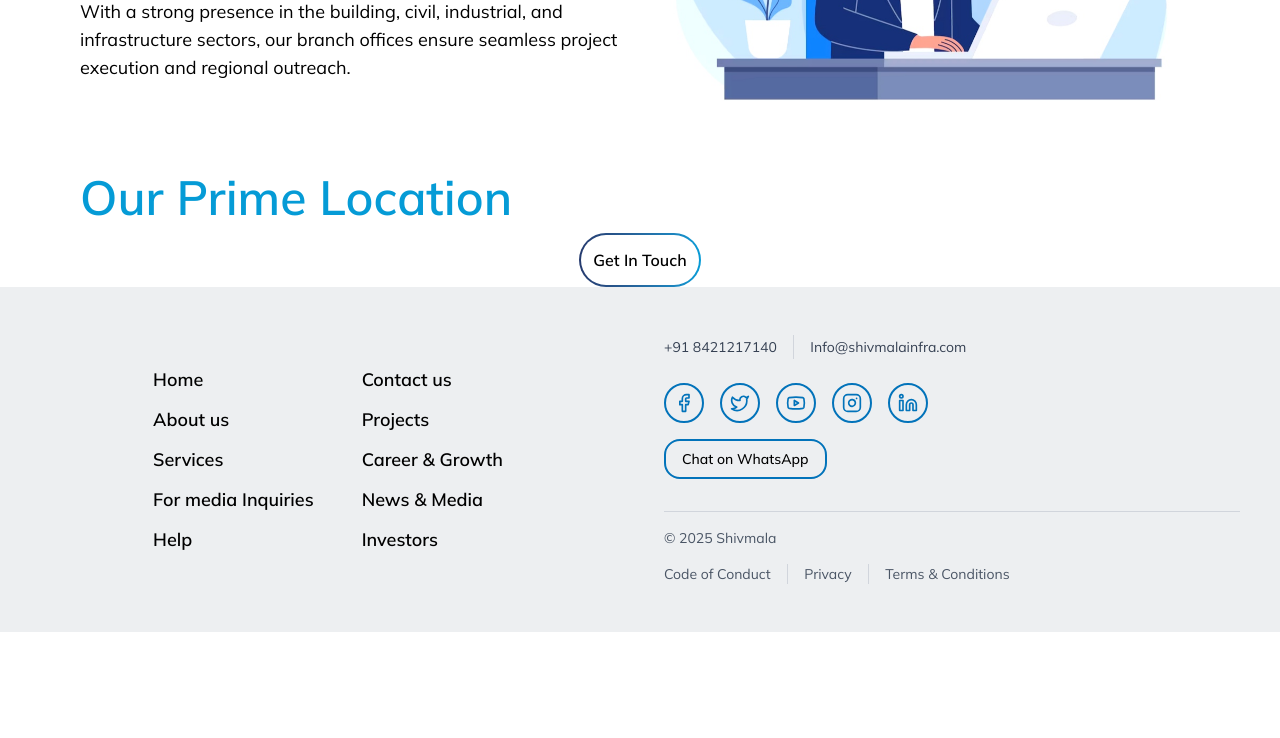
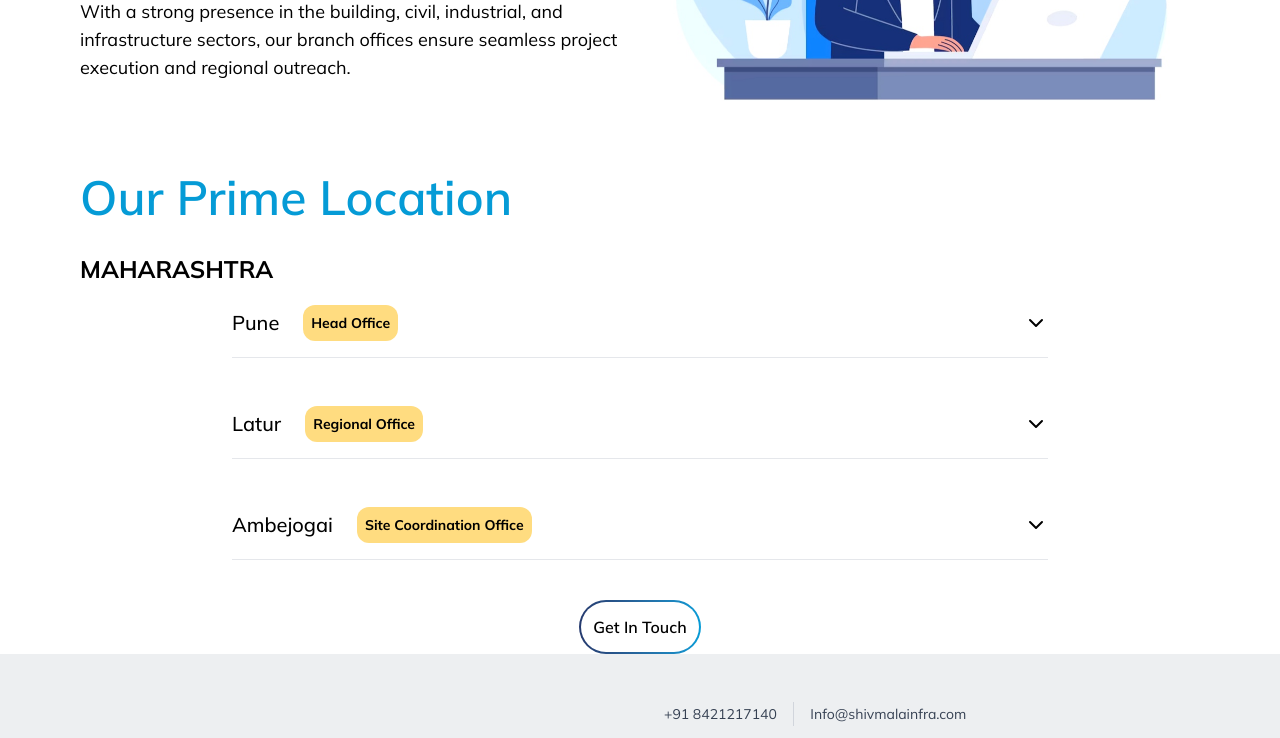
Before and after one commit to SHUBH4M13/Shivmala, a React (Vite) app: page /contactus in a window 1280 px wide. Shown: the part 428-1166 px from the top of the page. Before the commit the page ends 1060 px from the top, so only its background shows below. Built offline with nearby package versions, Linux system fonts and the light colour scheme; the HTML template or start-up script is replaced by a standard one.

Commit message:
completed contactus

```diff
--- /dev/null
+++ b/src/Components/Contact/LocationItem.jsx
@@ -0,0 +1,30 @@
+// LocationItem.jsx
+import React from 'react';
+import { ChevronDown } from 'lucide-react'; // Example icon library
+
+const LocationItem = ({ location, isOpen, onClick }) => (
+    <div>
+        <div
+            className='flex items-center justify-between cursor-pointer'
+            onClick={onClick}
+        >
+            <div className='flex gap-6 items-center'>
+                <span className='text-xl font-medium hover:text-HoverBlue'>{location.City}</span>
+                <div className='rounded-xl bg-amber-400/50 p-2'>
+                    <p className='font-bold text-sm'>{location.OfficeType}</p>
+                </div>
+            </div>
+            <ChevronDown
+                className={isOpen ? 'rotate-180 transition-transform' : 'transition-transform'}
+            />
+        </div>
+        {isOpen && (
+            <div className='mt-4 p-4 bg-gray-100 rounded-lg'>
+                <p>{location.Address}</p>
+                <p className='mt-2 text-sm text-gray-600'>{location.Highlight}</p>
+            </div>
+        )}
+    </div>
+);
+
+export default LocationItem;
--- /dev/null
+++ b/src/Components/Contact/MaharastraLoc.jsx
@@ -0,0 +1,70 @@
+import React, { useState } from 'react';
+import { ChevronDown } from 'lucide-react';
+
+export default function MaharastraLoc() {
+
+    const [openIndex, setOpenIndex] = useState(null);
+
+    const toggleOpen = (index) => {
+        setOpenIndex(openIndex === index ? null : index);
+    };
+
+    const LocationData = [
+        {
+            City: "Pune",
+            OfficeType: "Head Office",
+            Address: "2000 S. Pune Blvd., Suite 2-500 Pune, Maharashtra, India – 411001",
+            Highlight: "This is the nerve center of our operations—housing senior engineers, project managers, architects, and client support teams. From tender processing to final project delivery, everything begins here."
+        },
+        {
+            City: "Latur",
+            OfficeType: "Regional Office",
+            Address: "Shivmala Infra, Station Road, Latur, Maharashtra – 413512",
+            Highlight: "Specialized in executing building and drainage projects. Supports on-site teams with logistics, reporting, and material coordination."
+        },
+        {
+            City: "Ambejogai",
+            OfficeType: "Site Coordination Office",
+            Address: "Behind Municipal Office, Ambejogai – 431517",
+            Highlight: "Primarily handles labor and contractor coordination, minor project supervision, and procurement follow-ups for nearby locations."
+        },
+    ];
+
+    return (
+        <div className='flex flex-col px-4 sm:px-10 py-5'>
+            <div className='text-xl sm:text-2xl font-bold px-4 sm:px-10 justify-start'>
+                MAHARASHTRA
+            </div>
+
+            <div className='py-5 px-4 sm:px-10 flex flex-col gap-8 sm:gap-12 w-full max-w-4xl mx-auto'>
+                {LocationData.map((location, index) => (
+                    <div key={index} className='border-b border-gray-200 pb-4'>
+                        <div
+                            className='flex items-center justify-between cursor-pointer'
+                            onClick={() => toggleOpen(index)}
+                        >
+                            <div className='flex items-center gap-4 sm:gap-6'>
+                                <span className='text-lg sm:text-xl font-medium hover:text-HoverBlue'>{location.City}</span>
+                                <div className='rounded-xl bg-amber-400/50 p-1 sm:p-2'>
+                                    <p className='font-bold text-xs sm:text-sm'>{location.OfficeType}</p>
+                                </div>
+                            </div>
+                            <ChevronDown
+                                className={
+                                    `transition-transform duration-300 ease-in-out w-5 h-5 sm:w-6 sm:h-6 ${openIndex === index ? 'rotate-180' : ''}`
+                                }
+                            />
+                        </div>
+
+                        {openIndex === index && (
+                            <div className='mt-4 p-4 bg-gray-100 rounded-lg animate-fade-in'>
+                                <p className='text-sm sm:text-base'>{location.Address}</p>
+                                <p className='mt-2 text-xs sm:text-sm text-gray-600'>{location.Highlight}</p>
+                            </div>
+                        )}
+                    </div>
+                ))}
+            </div>
+        </div>
+    );
+}
--- a/src/Pages/Contactus.jsx
+++ b/src/Pages/Contactus.jsx
@@ -4,6 +4,7 @@ import CusButton from '../Components/CusButton'
 import ContactHero from "../Components/Contact/ContactHero"
 import Footer from '../Components/Footer'
 import Locations from "../Components/Contact/Locations"
+import MaharastraLoc from '../Components/Contact/MaharastraLoc'
 
 export default function Contactus() {
     return (
@@ -19,6 +20,10 @@ export default function Contactus() {
                     <Locations />
                 </div>
 
+                <div>
+                    <MaharastraLoc/>
+                </div>
+
                 <div className=' w-full flex justify-center items-center'>
                     <CusButton
                         text={"Get In Touch"}
```
